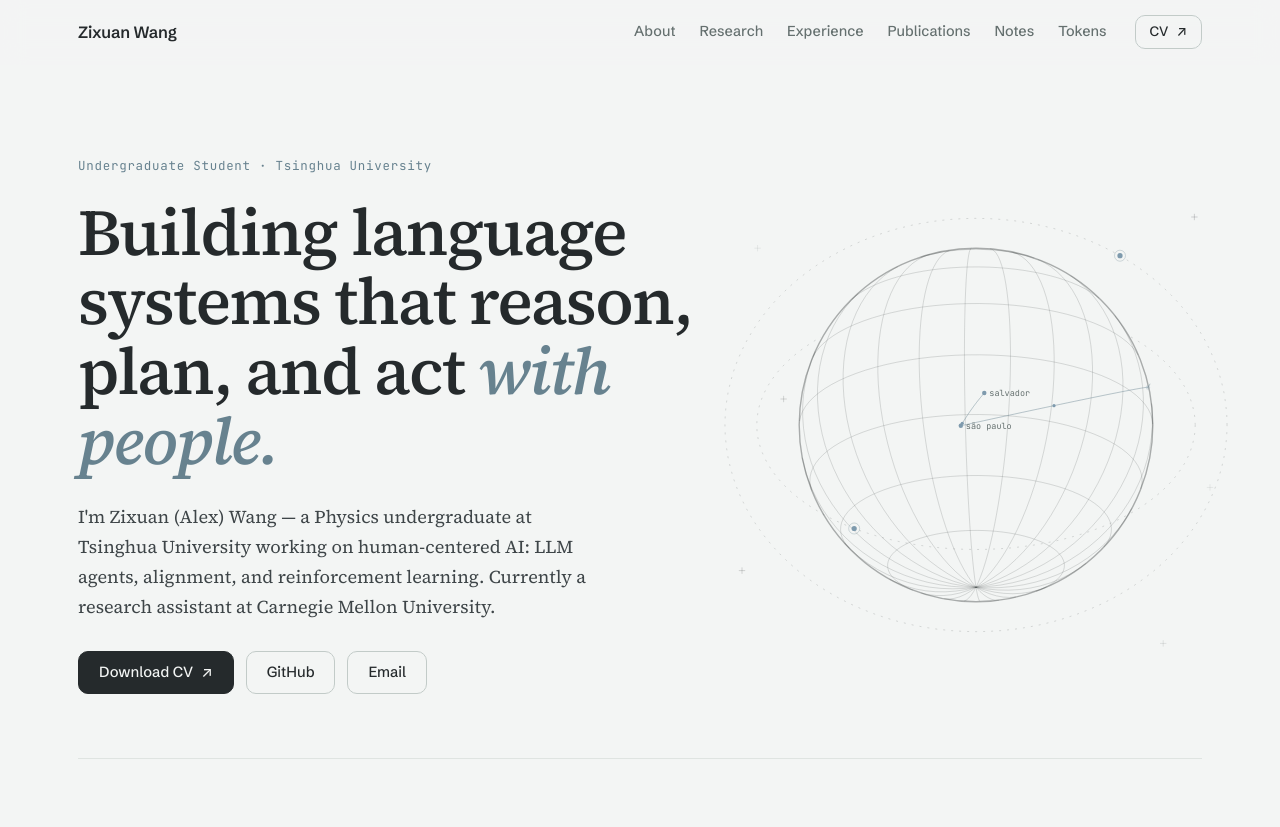
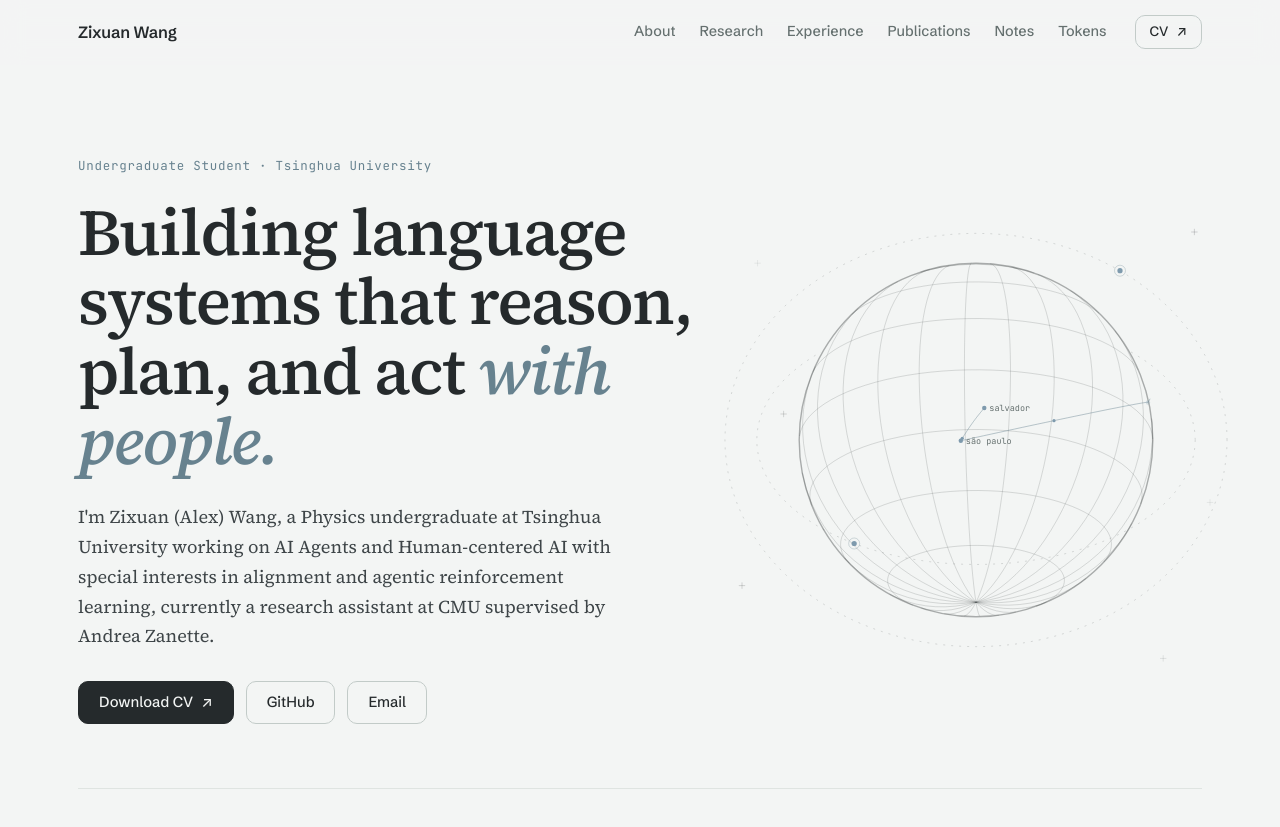
Before and after one commit to wannabeyourfriend/wannabeyourfriend.github.io, a Jekyll site: the page built from index.html, in a window 1280 px wide and 900 px high, cut to the strip 0-827 px from the top of the window. Built offline with Jekyll 4.4.1, drawn with Linux system fonts in a browser that asks for light colours.

Commit message:
Update hero subtitle
Co-Authored-By: Claude Opus 4.8 (1M context) <noreply@anthropic.com>

```diff
--- a/_layouts/homepage.html
+++ b/_layouts/homepage.html
@@ -69,9 +69,9 @@
               <span class="w" style="animation-delay:.72s">people.</span></em>
             </h1>
             <p class="hero-sub">
-              I'm Zixuan (Alex) Wang — a Physics undergraduate at Tsinghua University working on
-              human-centered AI: LLM agents, alignment, and reinforcement learning.
-              Currently a research assistant at Carnegie Mellon University.
+              I'm Zixuan (Alex) Wang, a Physics undergraduate at Tsinghua University working on
+              AI Agents and Human-centered AI with special interests in alignment and agentic
+              reinforcement learning, currently a research assistant at CMU supervised by Andrea Zanette.
             </p>
             <div class="hero-actions">
               <a class="btn" href="{{ site.cv_link }}" target="_blank" rel="noopener">Download CV <span class="arr">↗</span></a>
```
